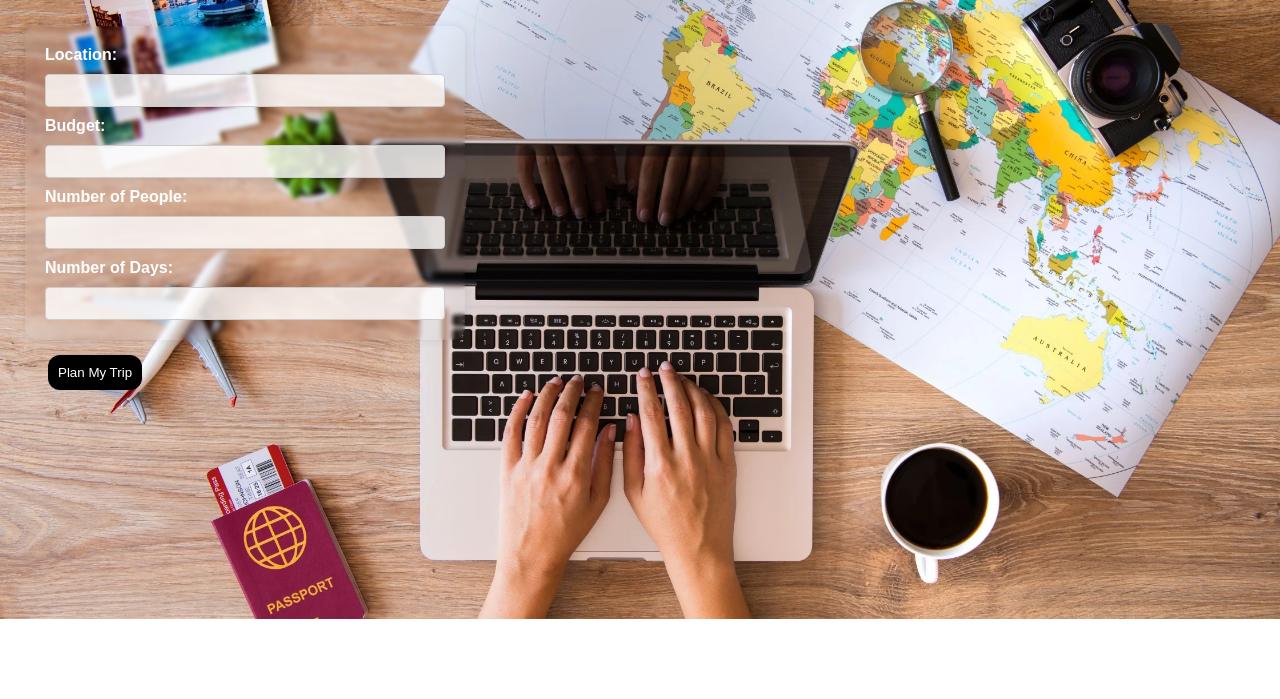
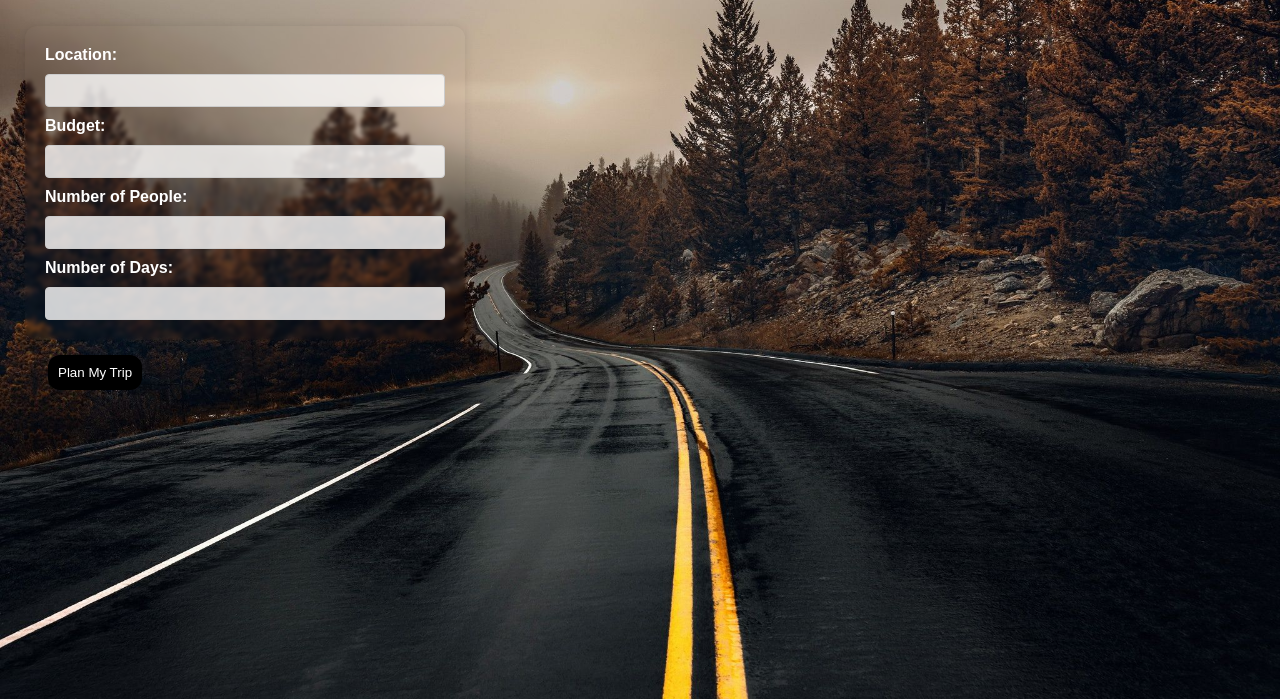
Before and after one commit to Mithun-04/Local_Tourism, a plain HTML site: page Trip_planner.html in a window 1280 px wide. Shown: the part 101-800 px from the top of the page. Drawn offline with Linux system fonts and the light colour scheme.

Commit message:
updated_img

```diff
--- a/Trip_planner.html
+++ b/Trip_planner.html
@@ -27,7 +27,7 @@
 
     body {
     font-family: Arial, sans-serif;
-    background-image: url('img/trip2.webp');
+    background-image: url('img/nature.jpg');
     position: relative;
     background-size: cover,auto; /* Change background-size to auto */
     background-repeat: no-repeat;
```
Also changed, not shown: img/nature.jpg (added).
